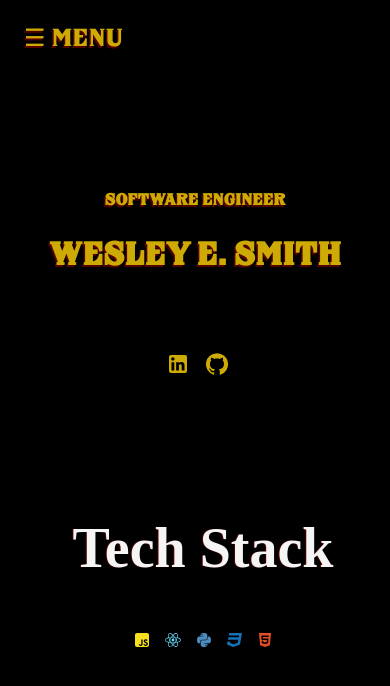
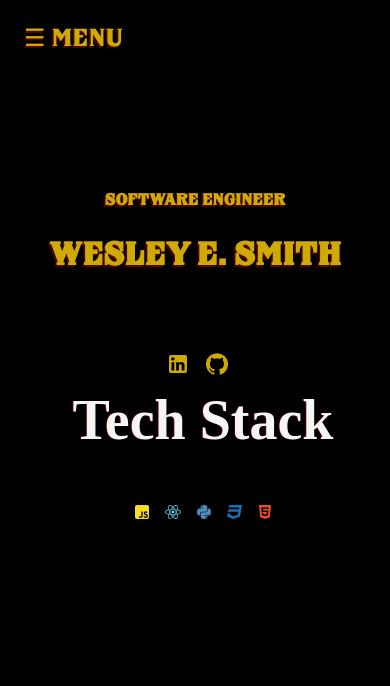
Before and after one commit to wesmith3/Portfolio, a Next.js app: page / in a window 390 px wide. Shown: the top 686 px of the page. Built offline with nearby package versions, Linux system fonts and the light colour scheme; a web font is replaced by a local one.

Commit message:
hopefully fixes tech stack on phone

```diff
--- a/src/app/styles/techstack.css
+++ b/src/app/styles/techstack.css
@@ -90,10 +90,9 @@
   }
 }
 
-/* Media query for mobile devices */
 @media (max-width: 768px) {
   .tech-stack {
-    bottom: 12.5rem;
+    bottom: 20.5rem;
     position:fixed;
     width: 100%;
     margin:auto;
```
